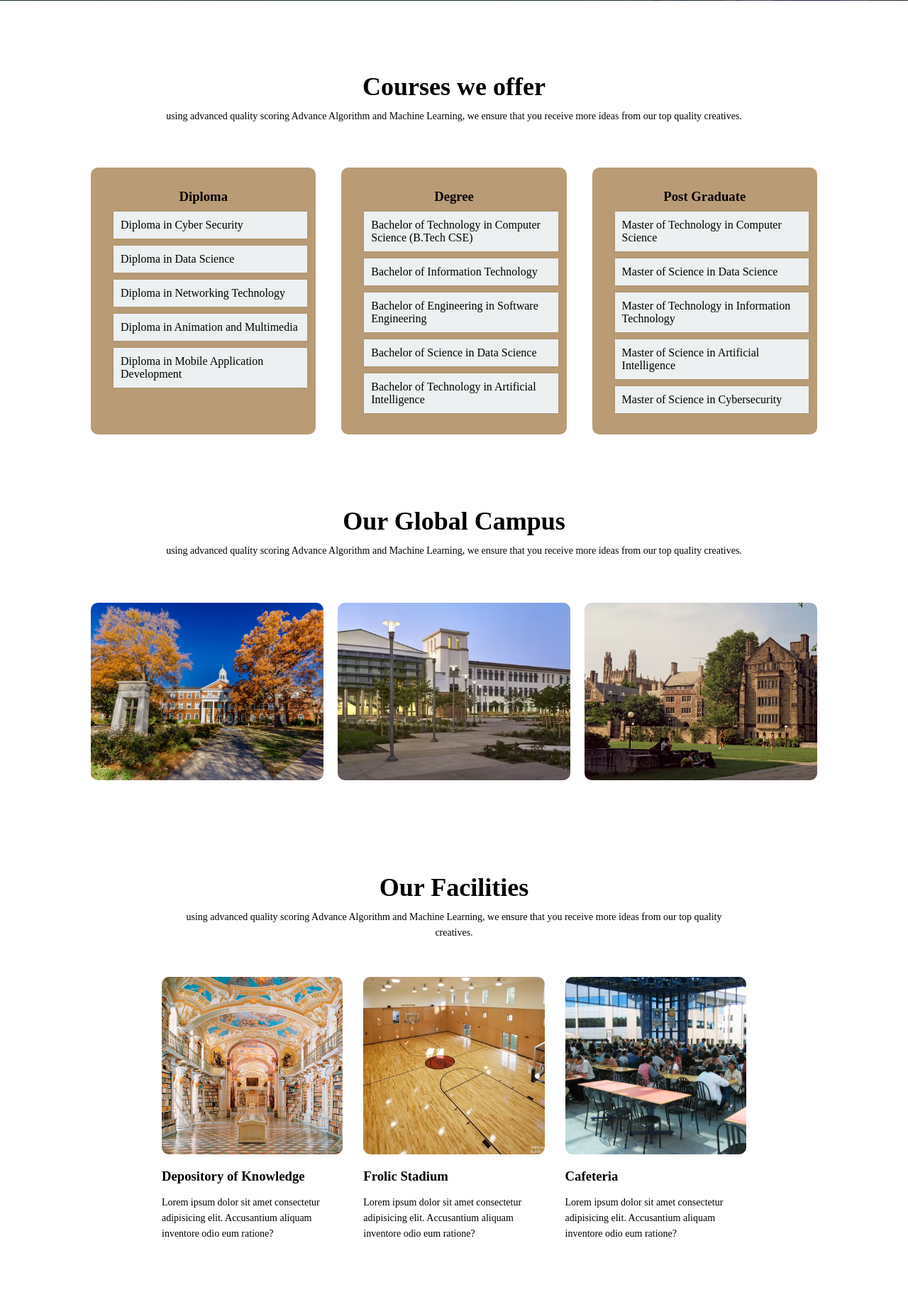
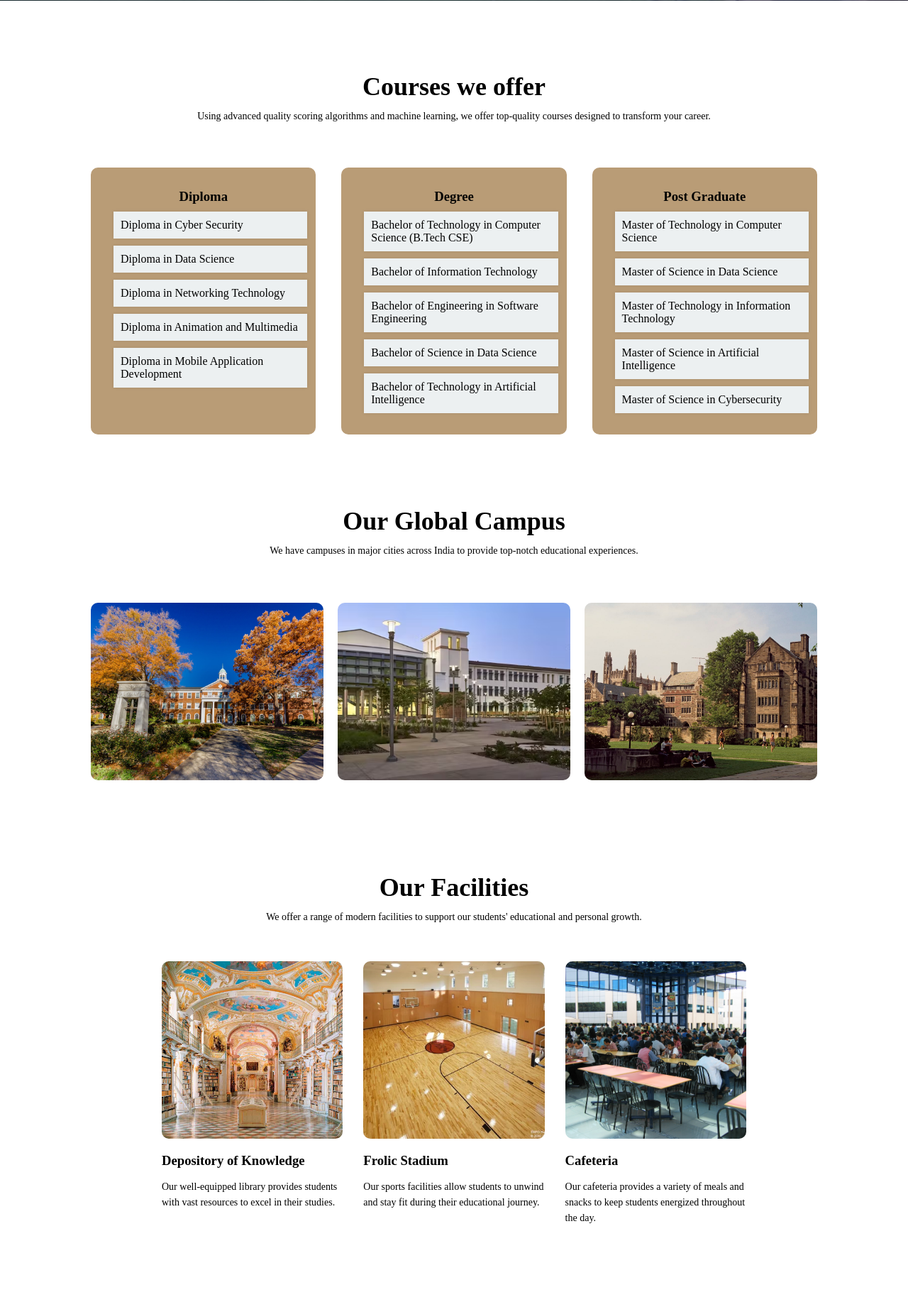
Before and after one commit to afraa786/UMS, a Django app: page / in a window 1280 px wide. Shown: the part 799-2640 px from the top of the page at 71% size. Run offline with Django 5.2, Linux system fonts and the light colour scheme.

Commit message:
almost static server has made now its time to make the features

```diff
--- a/backend/server/static/css/home.css
+++ b/backend/server/static/css/home.css
@@ -371,7 +371,7 @@ footer {
     height: 50vh;
     width: 100%;
     background-image: linear-gradient(rgba(4,9,30,0.7), rgba(4,9,30,0.7)),
-    url("aboutus2.jpg");
+    url("../images/aboutus2.jpg");
     background-position: center;
     background-size: cover;
     text-align: center;
@@ -510,7 +510,7 @@ button:hover {
     height: 50vh;
     width: 100%;
     background-image: linear-gradient(rgba(4,9,30,0.7), rgba(4,9,30,0.7)),
-    url("contactus.jpg");
+    url("../images/contactus.jpg");
     background-position: center;
     background-size: cover;
     text-align: center;
@@ -536,7 +536,7 @@ button:hover {
     height: 50vh;
     width: 100%;
     background-image: linear-gradient(rgba(4,9,30,0.7), rgba(4,9,30,0.7)),
-    url("coursess.jpg");
+    url("../images/coursess.jpg");
     background-position: center;
     background-size: cover;
     text-align: center;
--- a/backend/server/templates/home.html
+++ b/backend/server/templates/home.html
@@ -6,34 +6,33 @@
     <meta name="viewport" content="width=device-width, initial-scale=1.0">
     <link rel="stylesheet" href="{% static 'css/home.css' %}">
     <link rel="stylesheet" href="https://cdnjs.cloudflare.com/ajax/libs/font-awesome/6.0.0-beta3/css/all.min.css">
-    <title>Document</title>
+    <title>Home | University Management System</title>
 </head>
 
 <body>
     <section class="header">
         <nav>
-            <a href="home.html"> <img src="{% static 'images/im2.png' %}" class="logo"></a>
+            <a href="{% url 'home' %}"> <img src="{% static 'images/im2.png' %}" class="logo" alt="University Logo"></a>
             <div class="nav-links">
                 <ul>
-                    <li> <a href="home.html">Home</a></li>
-                    <li> <a href="about.html">About</a></li>
-                    <li> <a href="courses.html">Courses</a></li>
-                    <li> <a href="attend.html">Attendance</a></li>
-                    <li> <a href="blog.html">Blog</a></li>
-                    <li> <a href="contactus.html">Contact</a></li>
+                    <li><a href="{% url 'home' %}">Home</a></li>
+                    <li><a href="{% url 'about' %}">About</a></li>
+                    <li><a href="{% url 'courses' %}">Courses</a></li>
+                    <li><a href="#">Blog</a></li>
+                    <li><a href="mailto:afraa786@gmail.com">Contact</a></li>
                 </ul>
             </div>
         </nav>
         <div class="text-box">
             <h1>Inspiring Minds, Transforming Lives</h1>
-            <p>using advanced quality scoring Advance Algorithm and Machine Learning, we ensure that you receive more ideas from our top quality creatives.</p>
+            <p>Using advanced quality scoring algorithms and machine learning, we ensure that you receive top-quality ideas from our best creatives.</p>
             <a href="#" class="hero-btn">Visit us to know more</a>
         </div>
     </section>
 
     <section class="courses">
         <h1>Courses we offer</h1>
-        <p>using advanced quality scoring Advance Algorithm and Machine Learning, we ensure that you receive more ideas from our top quality creatives.</p>
+        <p>Using advanced quality scoring algorithms and machine learning, we offer top-quality courses designed to transform your career.</p>
         <div class="row">
             <div class="course-col">
                 <h3>Diploma</h3>
@@ -70,23 +69,23 @@
 
     <section class="campus">
         <h1>Our Global Campus</h1>
-        <p>using advanced quality scoring Advance Algorithm and Machine Learning, we ensure that you receive more ideas from our top quality creatives.</p>
+        <p>We have campuses in major cities across India to provide top-notch educational experiences.</p>
         <div class="row">
             <div class="campus-col">
-                <img src="{% static 'images/campus.jpg' %}">
+                <img src="{% static 'images/campus.jpg' %}" alt="Campus in Mumbai">
                 <div class="layer">
                     <h3>Mumbai City</h3>
                 </div>
             </div>
             <div class="campus-col">
+                <img src="{% static 'images/campus3.avif' %}" alt="Campus in Chennai">
                 <div class="layer">
-                    <img src="{% static 'images/campus3.avif' %}">
                     <h3>Chennai</h3>
                 </div>
             </div>
             <div class="campus-col">
+                <img src="{% static 'images/campus2.jpeg' %}" alt="Campus in Hyderabad">
                 <div class="layer">
-                    <img src="{% static 'images/campus2.jpeg' %}">
                     <h3>Hyderabad</h3>
                 </div>
             </div>
@@ -95,52 +94,52 @@
 
     <section class="facilities">
         <h1>Our Facilities</h1>
-        <p>using advanced quality scoring Advance Algorithm and Machine Learning, we ensure that you receive more ideas from our top quality creatives.</p>
+        <p>We offer a range of modern facilities to support our students' educational and personal growth.</p>
         <div class="row">
             <div class="facilities-col">
-                <img src="{% static 'images/library.jpg' %}">
+                <img src="{% static 'images/library.jpg' %}" alt="Library">
                 <h3>Depository of Knowledge</h3>
-                <p>Lorem ipsum dolor sit amet consectetur adipisicing elit. Accusantium aliquam inventore odio eum ratione?</p>
+                <p>Our well-equipped library provides students with vast resources to excel in their studies.</p>
             </div>
             <div class="facilities-col">
-                <img src="{% static 'images/court.webp' %}">
+                <img src="{% static 'images/court.webp' %}" alt="Sports Court">
                 <h3>Frolic Stadium</h3>
-                <p>Lorem ipsum dolor sit amet consectetur adipisicing elit. Accusantium aliquam inventore odio eum ratione?</p>
+                <p>Our sports facilities allow students to unwind and stay fit during their educational journey.</p>
             </div>
             <div class="facilities-col">
-                <img src="{% static 'images/cafeteria.jpeg' %}">
+                <img src="{% static 'images/cafeteria.jpeg' %}" alt="Cafeteria">
                 <h3>Cafeteria</h3>
-                <p>Lorem ipsum dolor sit amet consectetur adipisicing elit. Accusantium aliquam inventore odio eum ratione?</p>
+                <p>Our cafeteria provides a variety of meals and snacks to keep students energized throughout the day.</p>
             </div>
         </div>
     </section>
 
     <section class="testimonial">
         <h1>Student Feedback</h1>
-        <p>Lorem ipsum dolor sit amet consectetur adipisicing elit. Cumque, nobis, itaque minima voluptate neque hic velit repellat illo nostrum minus odit, voluptatum quaerat aliquam unde a esse praesentium rem voluptas?</p>
+        <p>Here's what our students have to say about their experience at our institution.</p>
         <div class="row">
             <div class="carousel">
                 <div class="test">
-                    <img src="{% static 'images/mitchprichett.jpg' %}">
+                    <img src="{% static 'images/mitchprichett.jpg' %}" alt="Mitch Prichett">
                     <div>
-                        <p>Lorem ipsum dolor sit amet consectetur adipisicing elit. Praesentium voluptates, voluptatibus ipsam deleniti obcaecati saepe. Reiciendis dicta expedita eos accusantium earum dolores voluptate quae repudiandae, beatae laboriosam qui facere quia!</p>
+                        <p>The education here has transformed my life, providing me with the skills I need to succeed in my career.</p>
                         <h3>Mitch Prichett</h3>
                     </div>
                 </div>
 
                 <div class="test">
-                    <img src="{% static 'images/gloriaa.webp' %}">
+                    <img src="{% static 'images/gloriaa.webp' %}" alt="Gloria Delgado">
                     <div>
-                        <p>Lorem ipsum dolor sit amet consectetur adipisicing elit. Praesentium voluptates, voluptatibus ipsam deleniti obcaecati saepe. Reiciendis dicta expedita eos accusantium earum dolores voluptate quae repudiandae, beatae laboriosam qui facere quia!</p>
+                        <p>I never thought I would have access to such advanced learning methods. This university truly prepares you for the future.</p>
                         <h3>Gloria Delgado</h3>
                     </div>
                 </div>
 
                 <div class="test">
-                    <img src="{% static 'images/jonhdoe.jpg' %}">
+                    <img src="{% static 'images/jonhdoe.jpg' %}" alt="John Doe">
                     <div>
-                        <p>Lorem ipsum dolor sit amet consectetur adipisicing elit. Praesentium voluptates, voluptatibus ipsam deleniti obcaecati saepe. Reiciendis dicta expedita eos accusantium earum dolores voluptate quae repudiandae, beatae laboriosam qui facere quia!</p>
-                        <h3>Jonh Doe</h3>
+                        <p>The faculty here is incredibly supportive, always guiding us to achieve our best potential.</p>
+                        <h3>John Doe</h3>
                     </div>
                 </div>
             </div>
@@ -148,14 +147,13 @@
     </section>
 
     <section class="cta">
-        <h1>Enroll for our various online courses</h1>
+        <h1>Enroll in Our Online Courses</h1>
         <a href="#" class="hero-btn">CONTACT US</a>
     </section>
 
     <section class="footer">
         <h4>About Us</h4>
-        <p>Lorem ipsum dolor sit amet consectetur, adipisicing elit. Vel, quae facere porro animi aliquid perspiciatis quis deserunt voluptatibus excepturi adipisci fugiat tenetur qui vero mollitia soluta quidem dolorem deleniti dicta.</p>
-        <footer>
+        <p>Our mission is to provide world-class education and empower students to make an impact in their chosen fields.</p>
         <div class="social-icons">
             <a href="https://www.facebook.com" target="_blank" class="icon facebook"><i class="fab fa-facebook-f"></i></a>
             <a href="https://www.instagram.com" target="_blank" class="icon instagram"><i class="fab fa-instagram"></i></a>
@@ -163,9 +161,6 @@
             <a href="https://www.twitter.com" target="_blank" class="icon twitter"><i class="fab fa-twitter"></i></a>
         </div>
         <p>&copy; 2024 University Management System. All Rights Reserved.</p>
-        </footer>
     </section>
 </body>
-
-checking the changes
 </html>
--- a/backend/server/urls.py
+++ b/backend/server/urls.py
@@ -1,5 +1,5 @@
 from django.urls import path
-from . views import home, about
+from . views import home, about,courses
 from django.conf import settings
 from django.conf.urls.static import static
 from django.contrib.staticfiles.urls import  staticfiles_urlpatterns
@@ -7,6 +7,7 @@ from django.contrib.staticfiles.urls import  staticfiles_urlpatterns
 urlpatterns = [
     path('',home,name=  'home'),
     path('about/',about,name=  'about'),
+    path('courses/',courses,name=  'courses'),
 ]+ static(settings.MEDIA_URL, document_root=settings.MEDIA_ROOT)
 
 
--- a/backend/server/views.py
+++ b/backend/server/views.py
@@ -11,3 +11,7 @@ def home(request):
 def about(request):
     if request.method =='GET':
         return render(request,'about.html')
+
+def courses(request):
+    if request.method =='GET':
+        return render(request,'courses.html')
```
Also changed, not shown: backend/server/templates/about.html (+18 -24 lines), backend/server/templates/courses.html (added, +90 -0 lines), backend/db.sqlite3 (added), 3 other files. Lines whose indentation alone changed are shown as unchanged.
